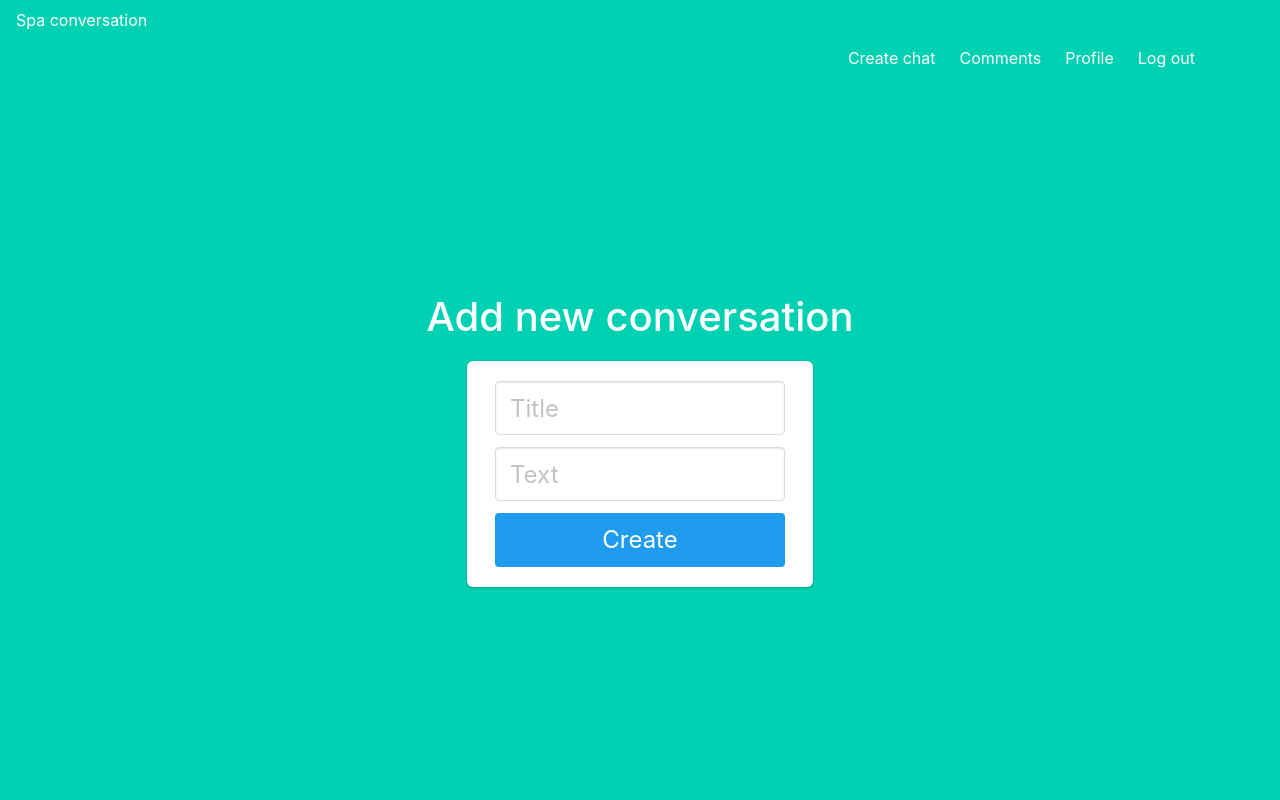
After one commit to YevhenVovk1992/Comments_tree_django, a Django app: page /chats/create/ in a window 1280 px wide. The commit adds this page. Run offline with Django 4.2, Linux system fonts and the light colour scheme; the visitor is signed in with stand-in values (Sample User, id 1).

Commit message:
Add path and view for creating new blog
create form 'CreateBlogForm' with ReCaptchaField;
create view used FormView;
add html page with form;

```diff
--- a/comments/forms.py
+++ b/comments/forms.py
@@ -1,12 +1,15 @@
-# from captcha.fields import ReCaptchaField
-# from django import forms
-#
-# from comments.models import BlogPost
-#
-# #
-# # class CreateMainCommentForm(forms.ModelForm):
-# #     captcha = ReCaptchaField()
-# #
-# #     class Meta:
-# #         model = MainComment
-# #         fields = ["title", "first_message"]
+from captcha.fields import ReCaptchaField
+from django import forms
+
+from comments.models import BlogPost
+
+
+class CreateBlogForm(forms.ModelForm):
+    captcha = ReCaptchaField()
+    title = forms.CharField(
+        widget=forms.TextInput(attrs={"placeholder": "Title", "class": "input is-large"})
+    )
+
+    class Meta:
+        model = BlogPost
+        fields = ["title"]
--- a/comments/models.py
+++ b/comments/models.py
@@ -7,6 +7,7 @@ from utils.CustomValidators import html_tag_validate
 
 class BlogPost(models.Model):
     title = models.CharField(max_length=255)
+    user = models.ForeignKey(User, on_delete=models.CASCADE)
     create_at = models.DateTimeField(editable=False, auto_now_add=True)
 
     def __str__(self):
@@ -20,7 +21,7 @@ class BlogPost(models.Model):
 
 
 class CommentModel(models.Model):
-    blog = models.ForeignKey(BlogPost, on_delete=models.CASCADE)
+    chat = models.ForeignKey(BlogPost, on_delete=models.CASCADE)
     user = models.ForeignKey(User, on_delete=models.CASCADE)
     email = models.EmailField()
     image = models.FileField(blank=True, null=True)
--- /dev/null
+++ b/comments/templates/comments/blog_create.html
@@ -0,0 +1,46 @@
+{% extends 'user/layout.html' %}
+
+
+{% block content %}
+<div class="p-10 lg:p-20 text-center">
+    <h1 class="text-3xl lg:text-6xl text-white">Add new conversation</h1>
+</div>
+<div class="column is-4 is-offset-4">
+    <div class="box">
+        <form method="post" action="" class="lg:w-1/4 px-2 mx-auto">
+            {% csrf_token %}
+
+            <div class="field">
+                <div class="control">
+                    {{ form.title }}
+                </div>
+            </div>
+
+            <div class="field">
+                <div class="control">
+                    <input type="text" name="text_message" class="input is-large" placeholder="Text">
+                </div>
+            </div>
+
+            <div class="field">
+                <div class="control">
+                    {{ form.captcha }}
+                </div>
+            </div>
+
+            <button class="button is-block is-info is-large is-fullwidth">Create</button>
+        </form>
+
+
+        {% if form.errors %}
+            <div class="alert alert-danger" role="alert">
+              {% for field_errors in form.errors.values %}
+                {% for error in field_errors %}
+                  {{ error }}
+                {% endfor %}
+              {% endfor %}
+            </div>
+        {% endif %}
+    </div>
+</div>
+{% endblock %}
--- a/comments/urls.py
+++ b/comments/urls.py
@@ -10,7 +10,7 @@ app_name = "comments"
 
 urlpatterns = [
     path("chats/", login_required(views.ChatListView.as_view()), name="chats_list"),
-
+    path("chats/create/", login_required(views.ChatCreate.as_view()), name="create_chat")
 ]
 if settings.DEBUG:
     urlpatterns += static(settings.MEDIA_URL, document_root=settings.MEDIA_ROOT)
--- a/comments/views.py
+++ b/comments/views.py
@@ -1,8 +1,10 @@
-from django.views import generic, View
+from django.views import generic
 from django.views import View
+from django.core.exceptions import ValidationError
 from django.shortcuts import render, redirect
+from django.views.generic import FormView
 
-from comments import models
+from comments import models, forms
 
 
 # Create your views here.
@@ -18,3 +20,30 @@ class ChatListView(View):
             'comments_block_list': comments_block_list
         }
         return render(request, "comments/comments_block.html", context)
+
+
+class ChatCreate(FormView):
+    template_name = "comments/blog_create.html"
+    form_class = forms.CreateBlogForm
+
+    def form_valid(self, form):
+        user = self.request.user
+        text = self.request.POST.get('text_message')
+        try:
+            chat = form.save(commit=False)
+            chat.user = user
+            chat.save()
+            models.Message.objects.create(
+                user=user,
+                chat=chat,
+                text=text,
+                email=user.email
+            )
+            # return redirect()
+
+        except ValidationError as e:
+            form.add_error(None, e)
+            return self.form_invalid(form)
+
+    def form_invalid(self, form):
+        return self.render_to_response(self.get_context_data(form=form))
--- a/user/templates/user/layout.html
+++ b/user/templates/user/layout.html
@@ -21,8 +21,8 @@
                     <div id="navbarMenuHeroA" class="navbar-menu">
                         <div class="navbar-end">
                             {% if request.user.is_authenticated %}
-                                <a href="#" class="navbar-item">Create chat room</a>
-                                <a href="#" class="navbar-item">Comments</a>
+                                <a href="{% url "comments:create_chat" %}" class="navbar-item">Create chat</a>
+                                <a href="{% url "comments:chats_list" %}" class="navbar-item">Comments</a>
                                 <a href="{% url "user:user_profile" %}" class="navbar-item">Profile</a>
                                 <a href="{% url "user:logout" %}" class="navbar-item">Log out</a>
                             {% else %}
```
Also changed, not shown: comments/migrations/0001_initial.py.
